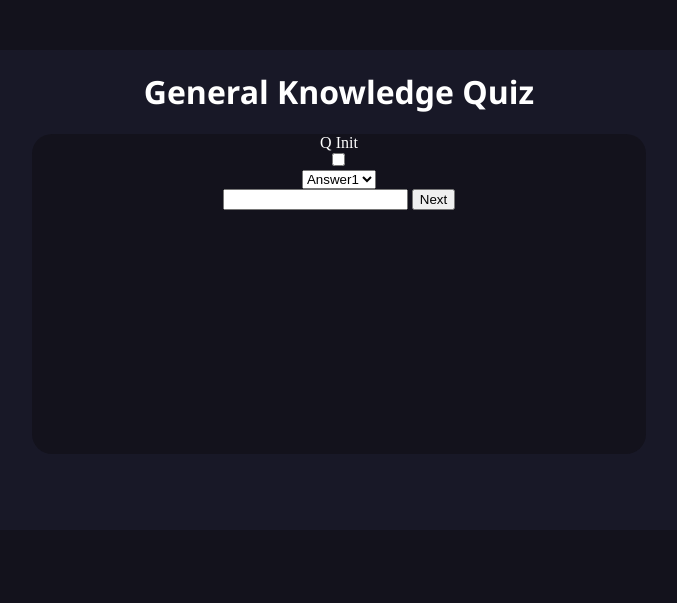
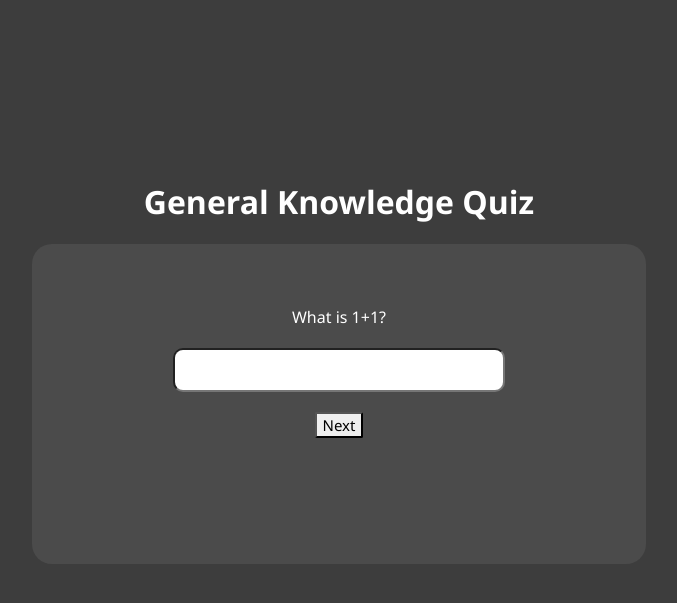
Before and after one commit to rzmo/quiz, a PHP site: page / in a window 1280 px wide. Shown: the top 603 px of the page, without its empty margins (301-978 px from the left). Run offline with PHP 8.4, Linux system fonts and the light colour scheme; some libraries are stand-ins or nearby versions.

Commit message:
Add files via upload

```diff
--- a/index.php
+++ b/index.php
@@ -14,16 +14,13 @@
 
             <p id="questionlabel" class="label">QuestionLabel</p>
 
-            <input id="answercheckbox" type="checkbox">
-            <form id="answerdropdown" action="#">
-                <select name="Choose Your Answer">
-                    <option value="ans1">Answer1</option>
-                    <option value="ans2">Answer2</option>
-                    <option value="ans3">Answer3</option>
-                    <option value="ans4">Answer4</option>
-                </select>
-            </form>
-            <input id="answertext" type="text">
+            <div id="answerSection">
+                <input id="answertext" type="text" style="display:none;">
+                <form id="answerdropdown" action="#" style="display:none;">
+                    <select id="dropdownOptions" name="Choose Your Answer"></select>
+                </form>
+                <input id="answercheckbox" type="checkbox" style="display:none;">
+            </div>
 
             <button id="nextButton">Next</button>
 
@@ -41,58 +38,131 @@
     <script>
 
     questions = {
-        "1":["What is 1+1?","2","text",[]],
-        "2":["Third letter of alphabet?","c","dropdown",["a","b","c"]],
-        "3":["What is 1+1?","2","text",[]],
-        "4":["What is 1+1?","2","text",[]],
-        "5":["What is 1+1?","2","text",[]],
-        "6":["What is 1+1?","2","text",[]],
-        "7":["What is 1+1?","2","text",[]],
-        "8":["What is 1+1?","2","text",[]],
-        "9":["What is 1+1?","2","text",[]],
-        "10":["What is 1+1?","2","text",[]]
+        "1":["What is 1+1?","text",[]],
+        "2":["Third letter of alphabet?","dropdown",["a","b","c"]],
+        "3":["Is 25 a multiple of 5?","checkbox",[]],
+        "4":["What is 1+1?","text",[]],
+        "5":["What is 1+1?","text",[]],
+        "6":["What is 1+1?","text",[]],
+        "7":["What is 1+1?","text",[]],
+        "8":["What is 1+1?","text",[]],
+        "9":["What is 1+1?","text",[]],
+        "10":["What is 1+1?","text",[]]
     }
 
-    window.addEventListener('DOMContentLoaded', function() {
+    answerdict = {
+        "1":"2",
+        "2":"c",
+        "3":true,
+        "4":"2",
+        "5":"2",
+        "6":"2",
+        "7":"2",
+        "8":"2",
+        "9":"2",
+        "10":"2"
+    }
 
-    // Initialise selection of question & answer labels
-    let questionLabel = document.getElementById("questionlabel")
-    let answerLabel = document.getElementById("answerlabel")
+    let currentQuestionIndex = 1;
+    let answers = [];
 
-    questionLabel.innerHTML = "Q Init"
-    answerLabel.innerHTML = ""
+    let questionLabel = document.getElementById('questionlabel');
+    let answerText = document.getElementById('answertext');
+    let answerDropdown = document.getElementById('answerdropdown');
+    let dropdownOptions = document.getElementById('dropdownOptions');
+    let answerCheckbox = document.getElementById('answercheckbox');
+    let nextButton = document.getElementById('nextButton');
+    let userNameSection = document.getElementById('userNameSection');
+    let userNameInput = document.getElementById('userName');
+    let submitNameButton = document.getElementById('submitName');
 
-    // Hide by default all input options to allow for dynamic input type based on question
-    // (i.e. allowing some questions to be multiple choice, others text input etc, others checkbox)
-    let checkboxInput = document.getElementById("answercheckbox");
-    let dropdownInput = document.getElementById("answerdropdown");
-    let textInput = document.getElementById("answertext");
+    function displayQuestion() {
+        if (currentQuestionIndex <= Object.keys(questions).length) {
+            let question = questions[currentQuestionIndex];
+            questionLabel.innerHTML = question[0];
+
+            answerText.style.display = 'none';
+            answerDropdown.style.display = 'none';
+            answerCheckbox.style.display = 'none';
+
+            if (question[1] === 'text') {
+                answerText.style.display = 'inline-block';
+            } else if (question[1] === 'dropdown') {
+                answerDropdown.style.display = 'inline-block';
+                dropdownOptions.innerHTML = '';
+                question[2].forEach(option => {
+                    const optionElement = document.createElement('option');
+                    optionElement.value = option;
+                    optionElement.textContent = option;
+                    dropdownOptions.appendChild(optionElement);
+                });
+            } else if (question[1] === 'checkbox') {
+                answerCheckbox.style.display = 'inline-block';
+            }
+        } else {
+            questionLabel.innerHTML = 'All questions answered. Please enter your name.';
+            document.getElementById('answerSection').style.display = 'none';
+            userNameSection.style.display = 'inline-block';
+            nextButton.style.display = 'none';
+        }
+    }
+
+    nextButton.addEventListener('click', () => {
+        if (currentQuestionIndex <= Object.keys(questions).length) {
+            const question = questions[currentQuestionIndex];
+            let answer;
+
+            if (question[1] === 'text') {
+                answer = answerText.value;
+            } else if (question[1] === 'dropdown') {
+                answer = dropdownOptions.value;
+            } else if (question[1] === 'checkbox') {
+                answer = answerCheckbox.checked;
+            }
+
+            answers.push({
+                question: question[0],
+                answer: answer
+            });
+
+            currentQuestionIndex++;
+            displayQuestion();
+        }
+    });
+
+    submitNameButton.addEventListener('click', () => {
+        const userName = userNameInput.value;
+        answers.push({
+            userName: userName
+        });
+
+        console.log(answers);
+
+        let person = answers[10].userName;
+        let score = 0;
+        for (let i = 1; i < Object.keys(answerdict).length+1; i++) {
+            console.log("( " + answers[i-1].answer + " || " + answerdict[i] + ") Verdict: " + (String(answers[i-1].answer) == String(answerdict[i])))
+            if (String(answers[i-1].answer) == String(answerdict[i])) {
+
+                score += 1;
+            }
+        }
+        console.log(person + " got a score of " + score)
 
 
 
-    function toggleInput(name) {
-        let choice = null
-        if (name == "checkbox") {choice = checkboxInput}
-        if (name == "dropdown") {choice = dropdownInput}
-        if (name == "text") {choice = textInput}
-        if (choice && name) {
-            if (choice.style.display == "none") {
-                choice.style.display = "block";
-                console.log("made" + choice + " - block")
-            } else {
-                choice.style.display = "none";
-                console.log("made" + choice + " - none")
-            }
-        } else {
-            return null;
-        }
-    }
+        alert('Thank you for completing the quiz!');
+        currentQuestionIndex = 1;
+        answers = [];
+        document.getElementById('answerSection').style.display = 'block';
+        userNameSection.style.display = 'none';
+        nextButton.style.display = 'inline-block';
+        displayQuestion();
 
-    toggleInput("checkbox")
-    toggleInput("dropdown")
-    toggleInput("text")
 
     });
+
+    displayQuestion();
 
     </script>
 </body>
--- a/style.css
+++ b/style.css
@@ -1,18 +1,19 @@
 body {
     color: white;
-    background-color: #13121C;
+    background-color: #3d3d3d;
+    font-family:'Segoe UI', Tahoma, Geneva, Verdana, sans-serif;
+
 }
 
 h1 {
-    font-family:'Segoe UI', Tahoma, Geneva, Verdana, sans-serif;
     margin-left: auto;
     margin-right: auto;
     margin-top: 50px;
-    padding-top: 20px;
+    padding-top: 130px;
 }
 
 .maincontainer {
-    background-color: #181827;
+    background-color: #3d3d3d;
     border-radius: 20px;
     width: 60vw;
     height: 60vh;
@@ -20,12 +21,16 @@ h1 {
     text-align: center;
 }
 .subcontainer {
-    background-color: #13121C;
+    background-color: #4b4b4b;
     border-radius: 20px;
     width: 48vw;
     height: 40vh;
     margin: 0 auto;
     text-align: center;
+    margin-left: auto;
+    margin-right: auto;
+    vertical-align: middle;
+
 }
 
 
@@ -36,3 +41,28 @@ h1 {
 #answercheckbox {
     margin: 0;
 }
+
+input {
+    font-family:'Segoe UI', Tahoma, Geneva, Verdana, sans-serif;
+    width: 50%;
+    border-radius: 10px;
+    margin-top:20px;
+    padding-left: 10px;
+    padding-top: 10px;
+    padding-right: 10px;
+    padding-bottom: 10px;
+    font-size: 15px;
+}
+
+button {
+    font-family:'Segoe UI', Tahoma, Geneva, Verdana, sans-serif;
+    font-size: 15px;
+    border-radius: 2px;
+    margin-top:20px;
+}
+
+
+#questionlabel {
+
+    padding-top: 10%;
+}
```
